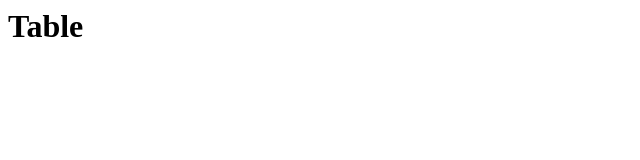
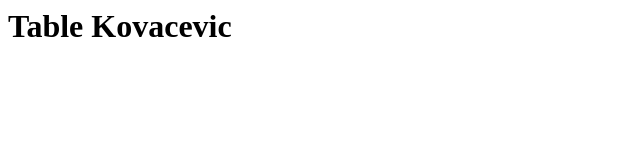
Before and after one commit to cloud-native-software/Table-Kovacevic, a plain HTML site: page index.html in a window 1280 px wide. Shown: the whole page, without its empty margins (0-640 px from the left). Drawn offline with Linux system fonts and the light colour scheme.

Commit message:
update table

```diff
--- a/index.html
+++ b/index.html
@@ -1 +1 @@
-<h1>Table</h1>
+<h1>Table Kovacevic</h1>
```
